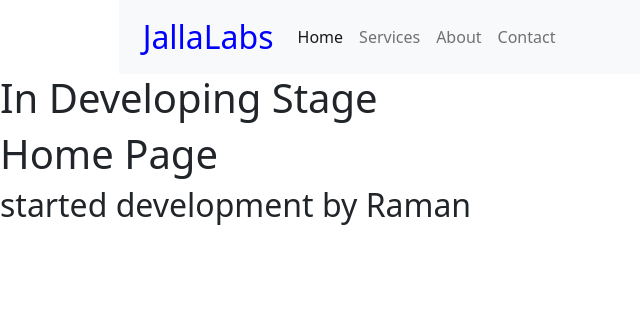
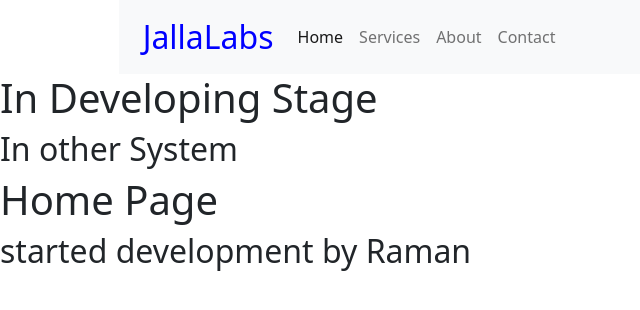
Before and after one commit to surgeclasses/JallaLabs, a React (Create React App) app: page / in a window 1280 px wide. Shown: the top 310 px of the page, without its empty margins (0-640 px from the left). Built offline with nearby package versions, Linux system fonts and the light colour scheme.

Commit message:
other system

```diff
--- a/src/App.js
+++ b/src/App.js
@@ -159,6 +159,7 @@ function App() {
         <Router>
           <Navbar />
           <h1> In Developing Stage</h1>
+          <h2> In other System </h2>
           {/* {isLoggedIn && <UserNav />} */}
           {routes}
           {/* <Footer /> */}
```
